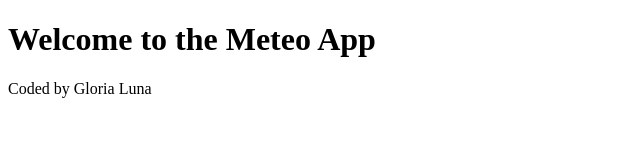
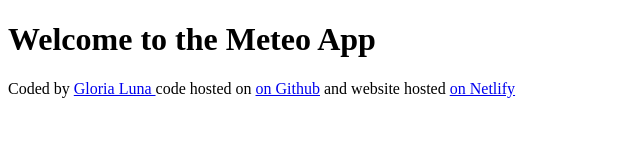
Before and after one commit to xil72/meteo, a plain HTML site: page index.html in a window 1280 px wide. Shown: the whole page, without its empty margins (0-640 px from the left). Drawn offline with Linux system fonts and the light colour scheme.

Commit message:
Added links to the footer

```diff
--- a/index.html
+++ b/index.html
@@ -7,6 +7,11 @@
     </head>
     <body>
         <h1>Welcome to the Meteo App</h1>
-        <footer>Coded by Gloria Luna</footer>
+        <footer>
+        Coded by
+        <a href="https://github.com/xil72" target="_blank"> Gloria Luna </a> code hosted on
+        <a href="https://github.com/xil72/meteo" target="_blank"> on Github</a> and website hosted
+        <a href="https://meteo-shecodes-app-gm.netlify.app/" target="_blank"> on Netlify</a>
+    </footer>
     </body>
 </html>
```
